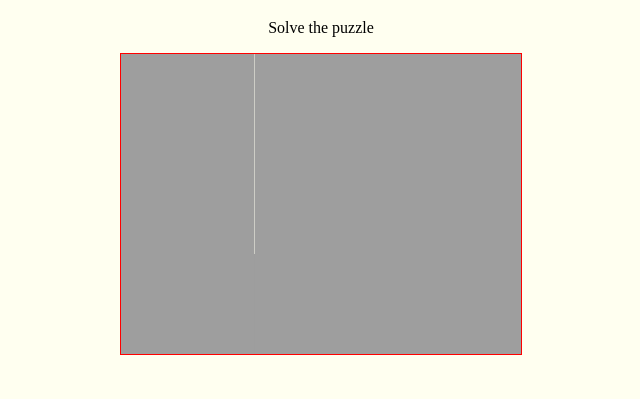
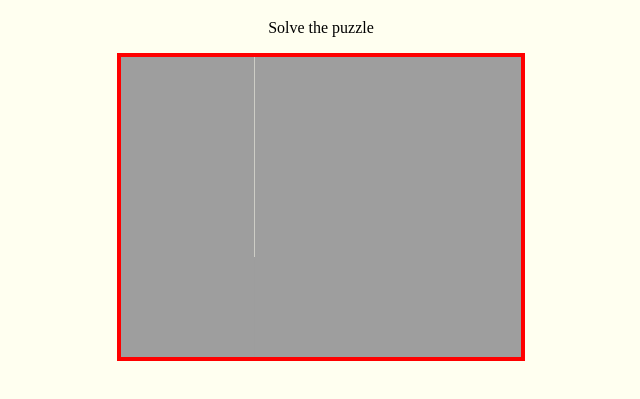
Before and after one commit to carlosbollero/Puzzle, a plain HTML site: page index.html in a window 1280 px wide. Shown: the part 61-460 px from the top of the page, without its empty margins (319-959 px from the left). Drawn offline with Linux system fonts and the light colour scheme.

Commit message:
algunos cambios para pruebas

```diff
--- a/index.html
+++ b/index.html
@@ -7,6 +7,7 @@
 
 	<link rel="stylesheet" href="style.css" type="text/css" />
     <meta name="viewport" content="width=device-width, initial-scale=1.0"/>
+
 </head>
 
 <body class="body">
@@ -17,7 +18,7 @@
 
     <canvas id="myCanvas"></canvas>
 
-    <div id="board" class="board">
+    <!--<div id="board" class="board">
         <div id="tile0"></div>
         <div id="tile1"></div>
         <div id="tile2"></div>
@@ -27,10 +28,8 @@
         <div id="tile6"></div>
         <div id="tile7"></div>
 
-    </div>
+    </div>-->
 
 </body>
-
     <script src="puzzle.js"></script>
-
 </html>
--- a/puzzle.js
+++ b/puzzle.js
@@ -56,6 +56,5 @@ function start() {
 
 }
 
-
 img.onload = start;
 img.src = 'http://www.html5canvastutorials.com/demos/assets/darth-vader.jpg';
--- a/style.css
+++ b/style.css
@@ -6,5 +6,5 @@ body {
 }
 
 #myCanvas{
-    border:1px solid red;
+    border: 4px solid red;
 }
```
